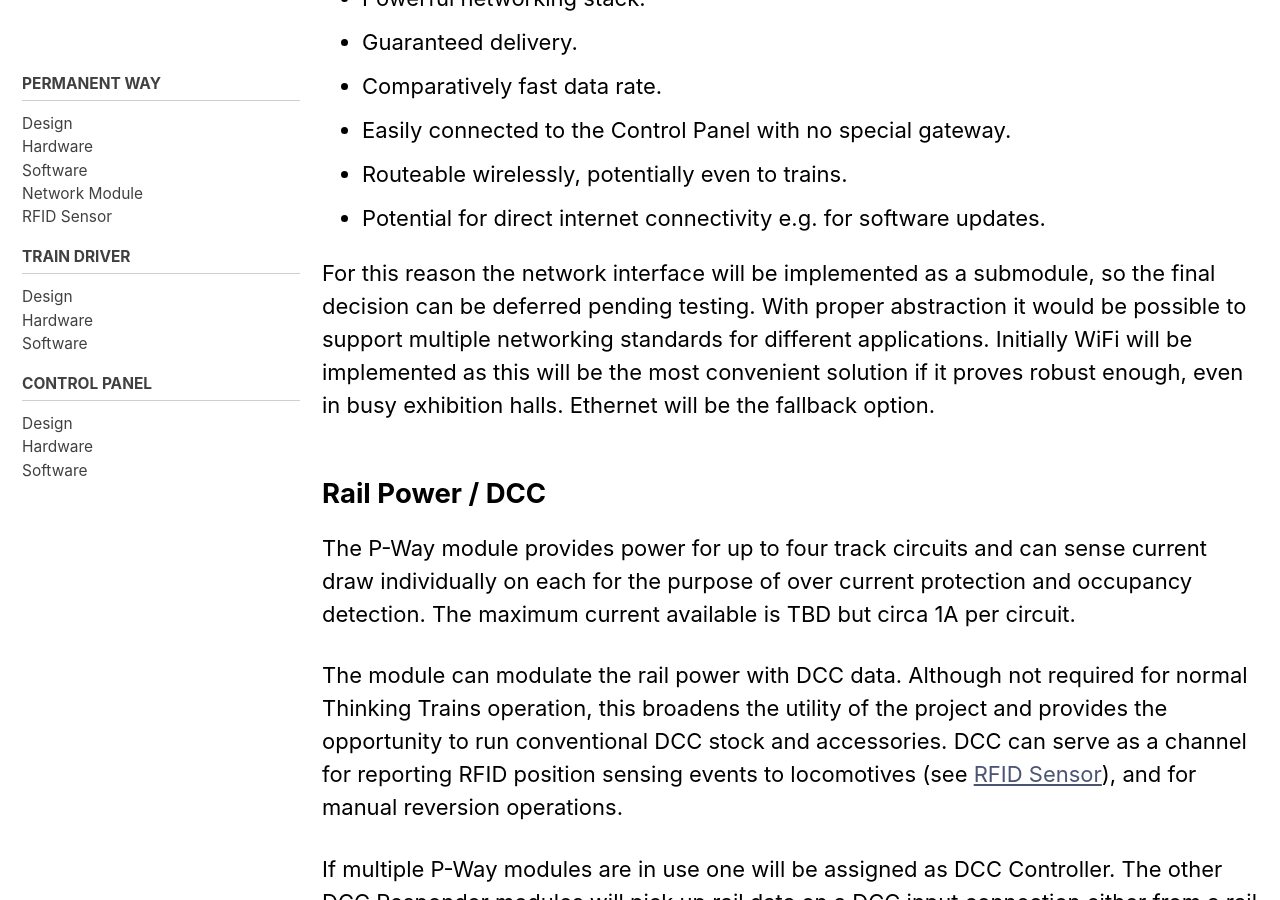
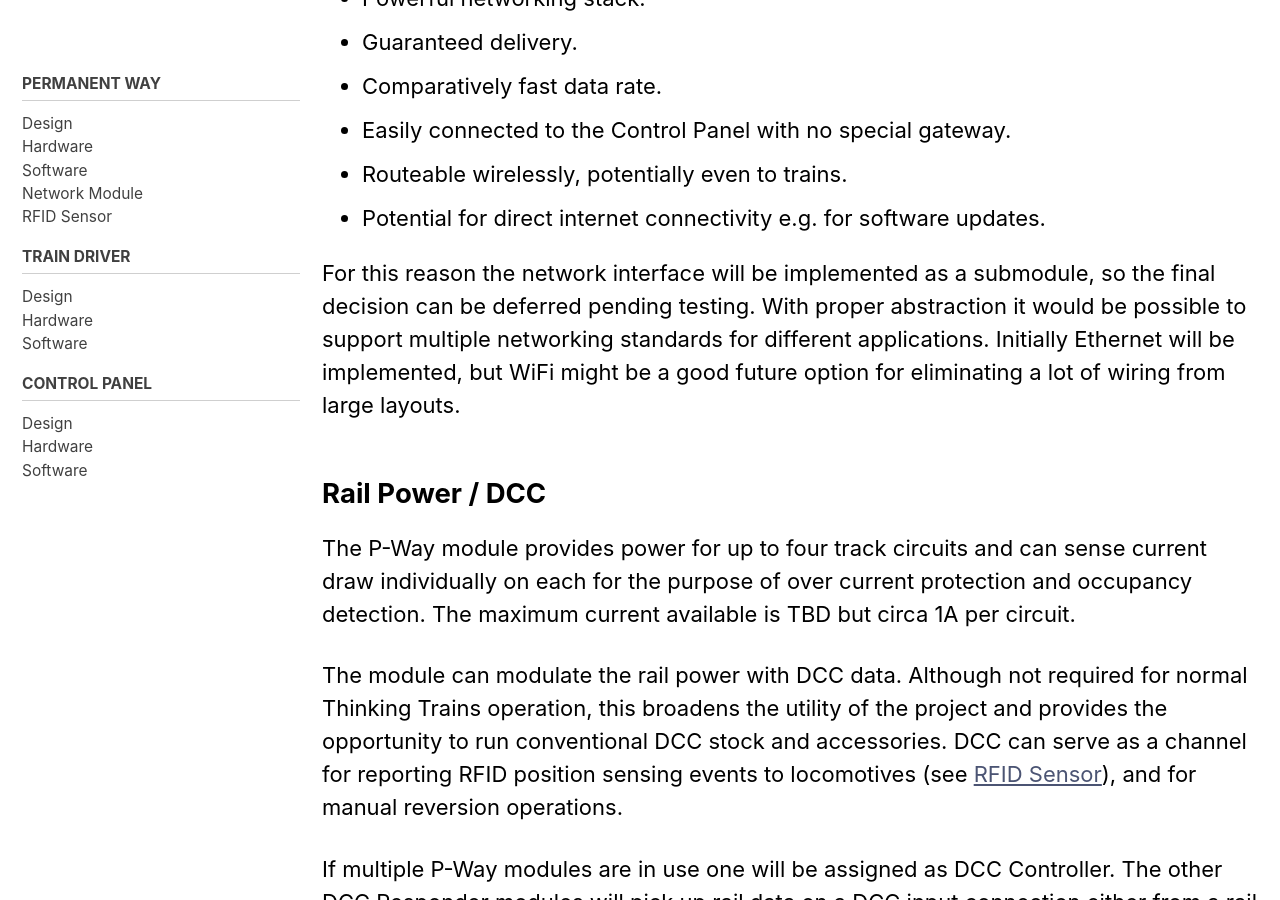
Before and after one commit to thinkingtrains/thinkingtrains.github.io, a Jekyll site: the page built from _pages/tech/pway/design.md, in a window 1280 px wide and 900 px high, scrolled down 2281 px. Built offline with Jekyll 4.4.1, drawn with Linux system fonts in a browser that asks for light colours; cached includes are drawn as plain includes.

Commit message:
Update to P-Way spec.

```diff
--- a/_pages/tech/pway/design.md
+++ b/_pages/tech/pway/design.md
@@ -65,9 +65,8 @@ others. Ethernet and WiFi both have futher advantages:
 For this reason the network interface will be implemented as a submodule, so
 the final decision can be deferred pending testing. With proper abstraction it
 would be possible to support multiple networking standards for different
-applications. Initially WiFi will be implemented as this will be the most
-convenient solution if it proves robust enough, even in busy exhibition halls.
-Ethernet will be the fallback option.
+applications. Initially Ethernet will be implemented, but WiFi might be a
+good future option for eliminating a lot of wiring from large layouts.
 
 ## Rail Power / DCC
 
```
Also changed, not shown: _pages/tech/pway/network.md (+2 -1 lines).
